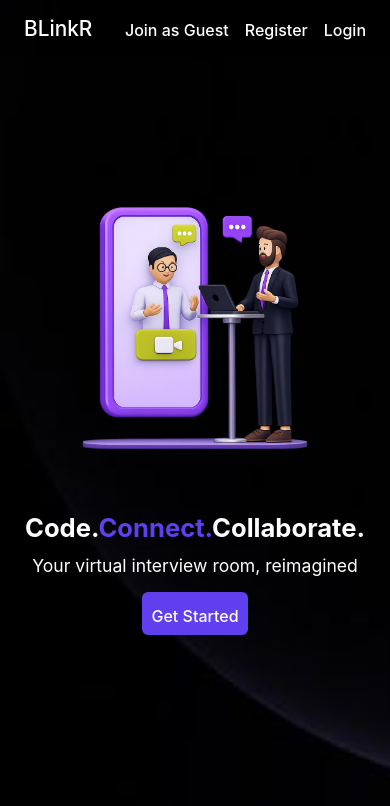
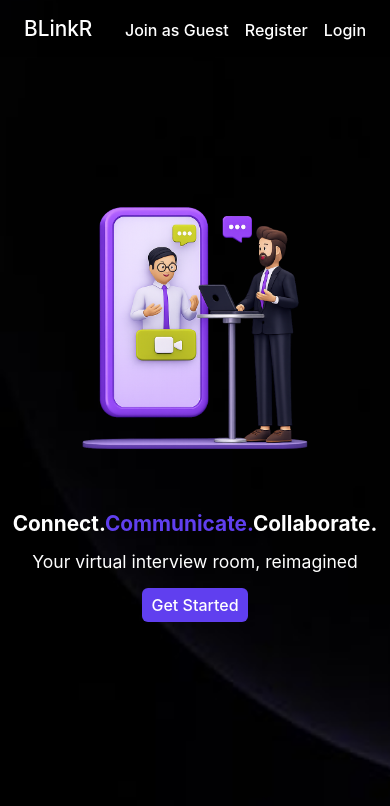
Before and after one commit to Srishtiv24/BLinkR, a React (Create React App) app in the folder Frontend/: page / in a window 390 px wide. Shown: the top 806 px of the page. Built offline with nearby package versions, Linux system fonts and the light colour scheme; no server answers.

Commit message:
Updated landing page tagline to 'Connect. Communicate. Succeed.'

```diff
--- a/Frontend/src/App.css
+++ b/Frontend/src/App.css
@@ -40,9 +40,15 @@ nav .navList
   align-items: center;
   height:80vh;
   padding-inline: 4.5rem;
+}
+
+.landingMainContainer h1{
+  font-size: 2.5rem;
+}
+
+.landingMainContainer p{
   font-size: 1.4rem;
 }
-
 .landingMainContainer> div:nth-child(1) div[role='button']
 { background: #603FEF;
   color:white;
@@ -55,7 +61,7 @@ nav .navList
 .landingMainContainer> div:nth-child(1) div[role='button'] a
 { color:white;
   text-decoration:none;
-  font-size: 1.2rem;
+  font-size: 1.1rem;
   font-weight: 500;
   text-align: center;
 
@@ -71,6 +77,7 @@ a{
   color:white;
   font-weight:490;
   text-decoration:none;
+  font-size: 1rem;
 }
 @media (max-width: 768px) {
   .landingPageContainer {
@@ -182,7 +189,7 @@ a{
   }
 
   .landingMainContainer > div:nth-child(1) h1 {
-    font-size: 1.6rem;
+    font-size: 1.3rem;
   }
 
   .landingMainContainer > div:nth-child(1) p {
--- a/Frontend/src/pages/home.jsx
+++ b/Frontend/src/pages/home.jsx
@@ -243,7 +243,7 @@ function HomeComponent() {
 
           <div className={styles.rightPanel}>
             <Welcome />
-            <h1>Interview anyone, anywhere — with code & clarity</h1>
+            <h1>Interview anyone, anywhere — with clarity & ease</h1>
             <br />
             <div>
               <div className={styles.codeContainer}>
--- a/Frontend/src/pages/landing.jsx
+++ b/Frontend/src/pages/landing.jsx
@@ -32,7 +32,7 @@ export default function LandingPage() {
       <div className="landingMainContainer">
         <div>
           <h1 style={{ marginBottom: "0.1rem" }}>
-            Code.<span style={{ color: "#603FEF" }}>Connect.</span>Collaborate.
+            Connect.<span style={{ color: "#603FEF" }}>Communicate.</span>Collaborate.
           </h1>
           <p>Your virtual interview room, reimagined</p>
           <div role="button">
--- a/Frontend/src/pages/videoMeet.jsx
+++ b/Frontend/src/pages/videoMeet.jsx
@@ -489,7 +489,8 @@ export default function VideoMeetComponent() {
                 style={{
                   backgroundColor: "#893bff",
                   color: "#fff",
-                  fontWeight:600
+                  fontWeight:600,
+                  marginLeft:"0.5rem"
                 }}
               >
                 Connect
@@ -498,14 +499,6 @@ export default function VideoMeetComponent() {
             <br/>
             <div>
             <video ref={localVideoRef} autoPlay  />
-            <div className={styles.buttonContainer}>
-              <IconButton onClick={handleVideo}>
-                {video === true ? <VideocamIcon /> : <VideocamOffIcon />}
-              </IconButton>
-              <IconButton onClick={handleAudio}>
-                {audio === true ? <MicIcon /> : <MicOffIcon />}
-              </IconButton>
-              </div>
             </div>
           </div>
         ) : (
```
